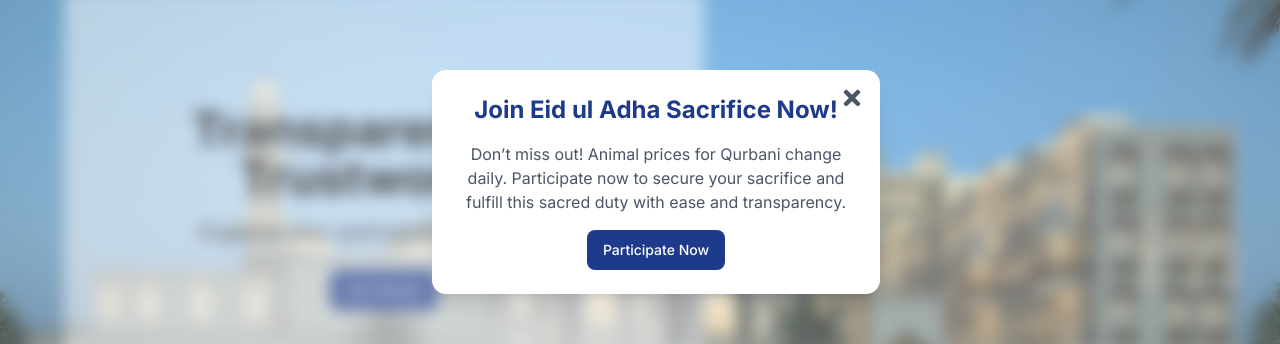
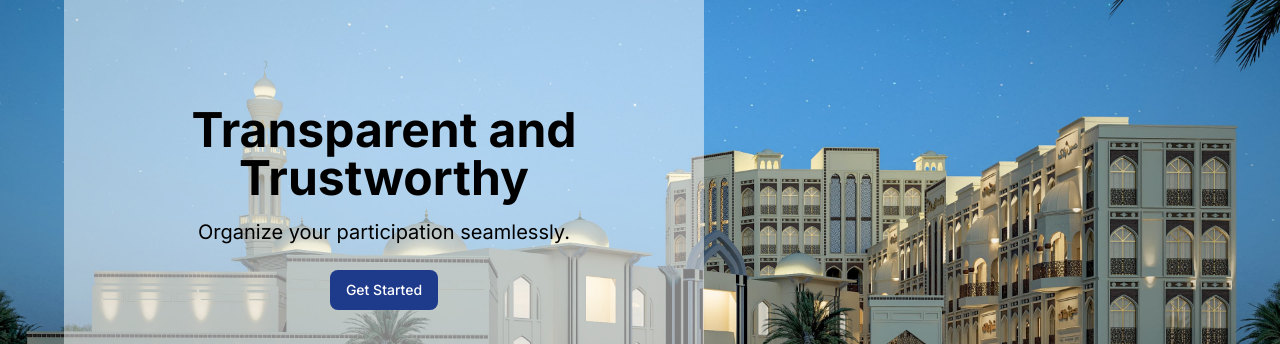
Before and after one commit to ubaid215/astana-website, a Next.js app: page / in a window 1280 px wide. Shown: the part 218-562 px from the top of the page. Built offline with nearby package versions, Linux system fonts and the light colour scheme; no server answers.

Commit message:
remove popup and change video

```diff
--- a/src/app/(main)/page.js
+++ b/src/app/(main)/page.js
@@ -1,5 +1,4 @@
 import Hero from '@/components/layout/Hero';
-import PopupCard from '@/components/PopupCard';
 import { Button } from '@/components/ui/Button';
 import Link from 'next/link';
 import {
@@ -28,8 +27,7 @@ export default function HomePage() {
     <div className="bg-background">
       <Hero />
 
-      {/* Popup Card */}
-      <PopupCard />
+
 
       {/* New Bento-style Section */}
       <section className="py-16 max-w-7xl mx-auto px-4 sm:px-6 lg:px-8">
```
Also changed, not shown: 1 other file (tests, documents, lock files or other folders).
